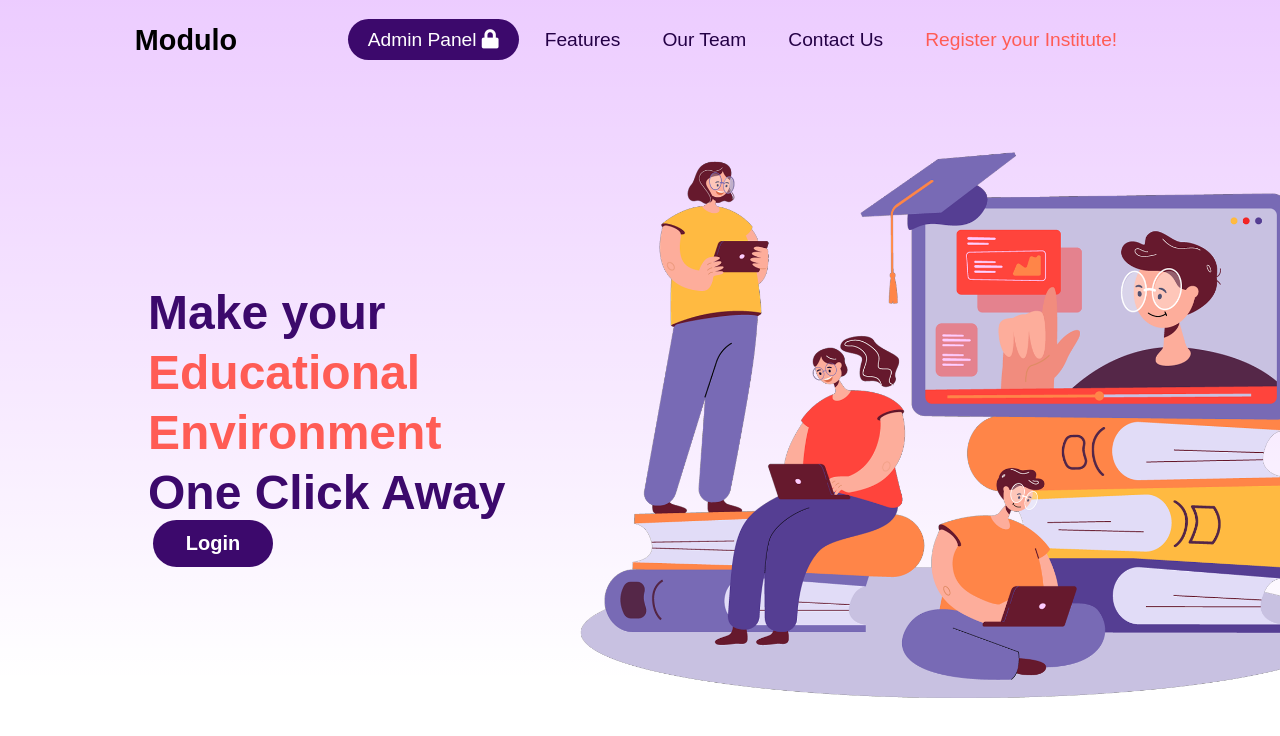
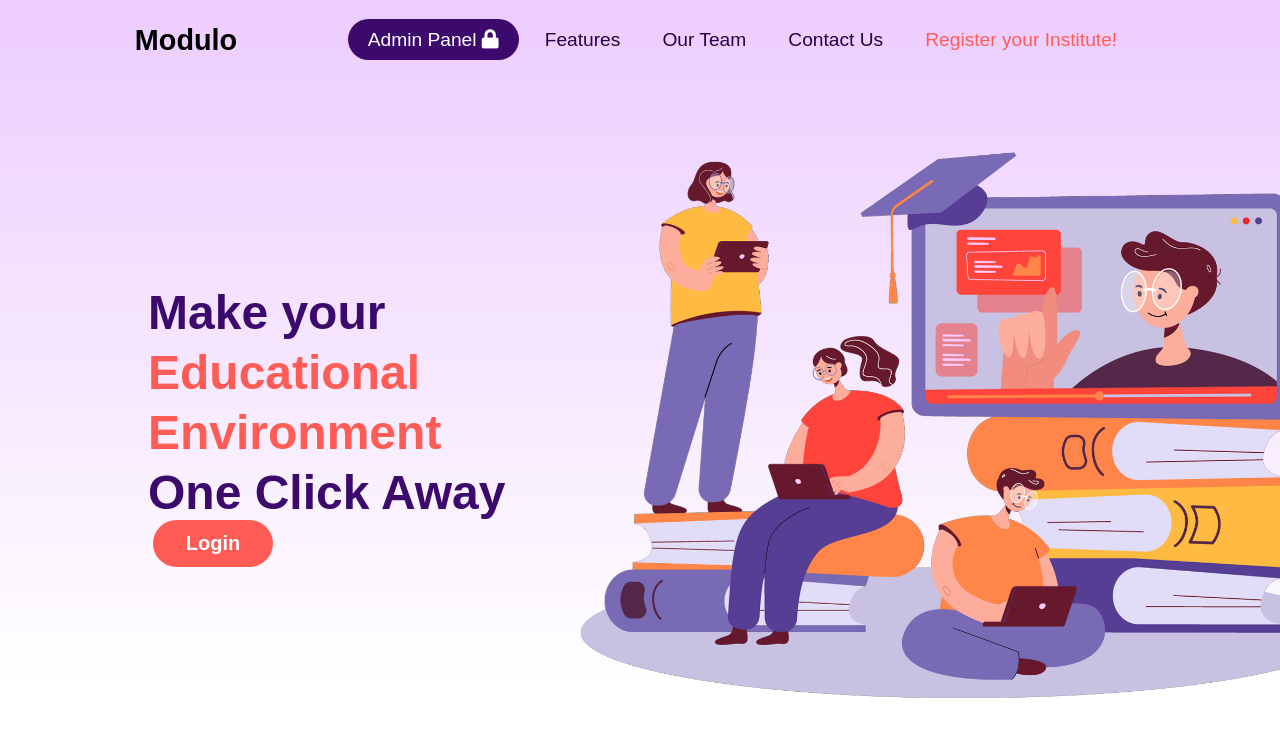
Before and after one commit to GayanKod/Modulo, a React (Create React App) app in the folder client/: page / in a window 1280 px wide. In both pictures the pointer is over the button "Login". Shown: the top 736 px of the page. Built offline with nearby package versions, Linux system fonts and the light colour scheme.

Commit message:
Add hover effect to login btn

```diff
--- a/client/src/styles/HeroSection.scss
+++ b/client/src/styles/HeroSection.scss
@@ -55,3 +55,7 @@
     width: 120px;
     border-radius:30px;
 }
+
+.login-btn:hover{
+    background-color:$O;
+}
```
